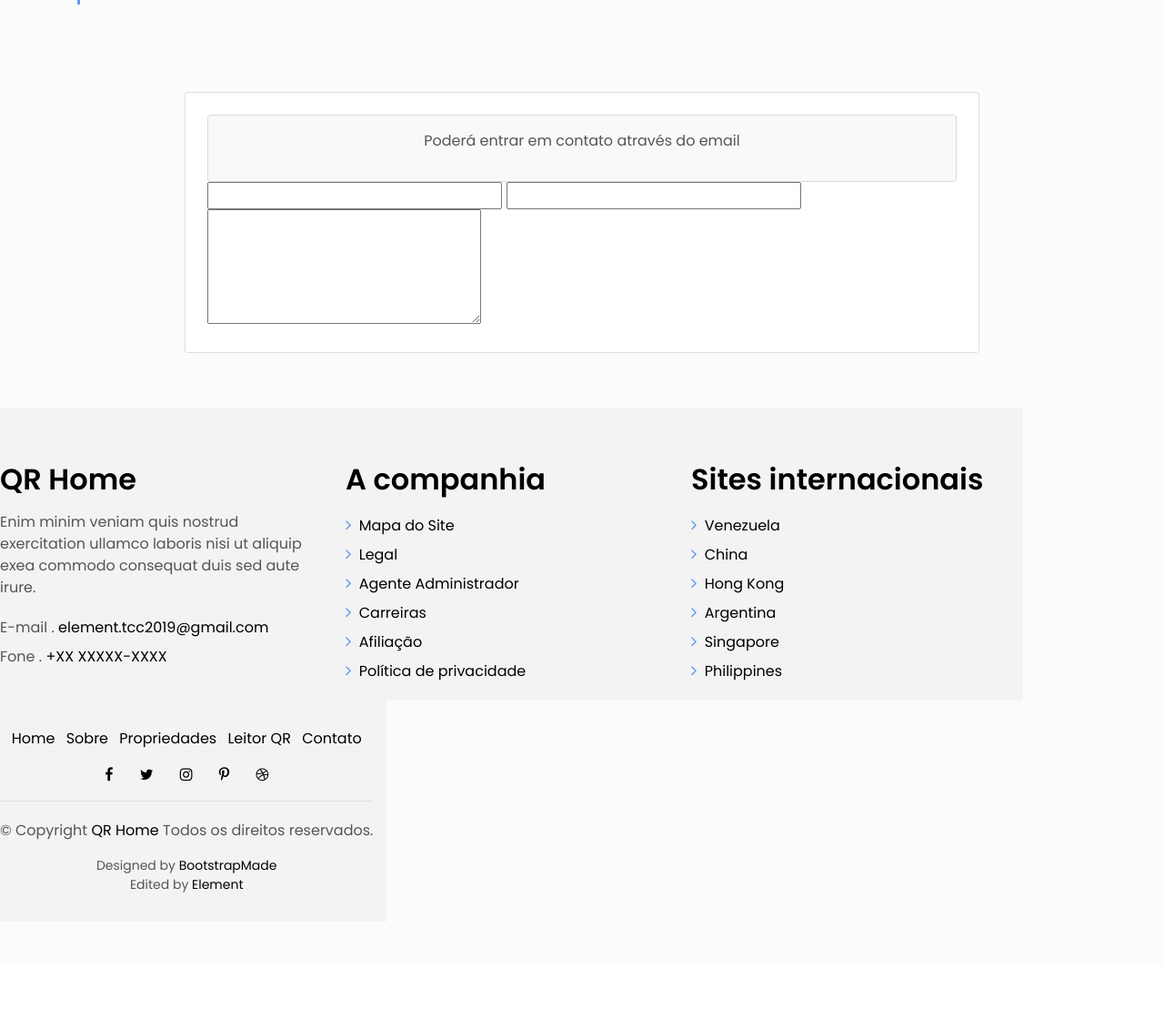
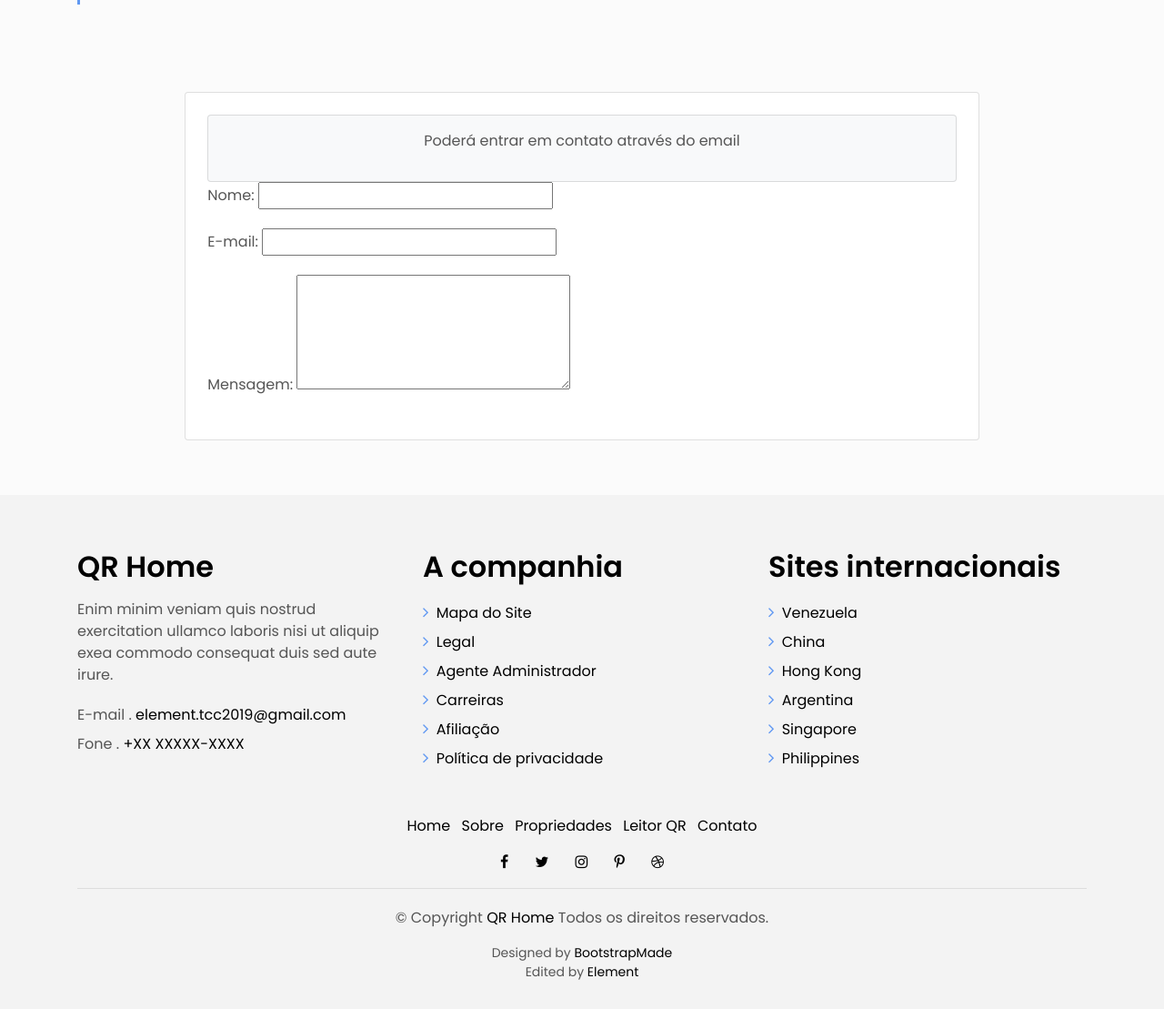
Before and after one commit to Arg0nn/QRHome, a CodeIgniter 4 app: the page made by app/Views/header/contato.php in a window 1280 px wide. Shown: the part 371-1480 px from the top of the page at 91% size. Before the commit the page ends 1352 px from the top, so only its background shows below. Run offline with PHP 8.4 and a stand-in for CodeIgniter, Linux system fonts and the light colour scheme; the template is opened without the code that fills it, so the values that code supplies are empty; some libraries are stand-ins or nearby versions.

Commit message:
Alterei o código da tela de contato

```diff
--- a/app/Views/header/contato.php
+++ b/app/Views/header/contato.php
@@ -43,13 +43,26 @@
 
       <form action="<?php echo site_url("main/contato enviar") ?>"  method="post">
 
-        <div class=>
+        <div class="form-group">
+          <label>Nome:</label>
+          <input type="text" name="text_nome" clas="form-control">
+        </div>
 
-        <input type="text" name="text_nome" clas="form-control">
-        <input type="email" name="text_email" clas="form-control">
-        <textarea name="text_menssagem" rows="5" clas="form-control">
+        <div class="form-group">
+          <label>E-mail:</label>
+          <input type="email" name="text_email" clas="form-control">
+        </div>
 
-        </textarea>
+        <div class="form-group">
+          <label>Mensagem:</label>
+          <textarea name="text_menssagem" rows="5" clas="form-control"></textarea>
+        </div>
+
+
+        <div class="row">
+          <div class=col-8></div>
+          <div class=col-4></div>
+        </div>
 
       </form>
 
```
